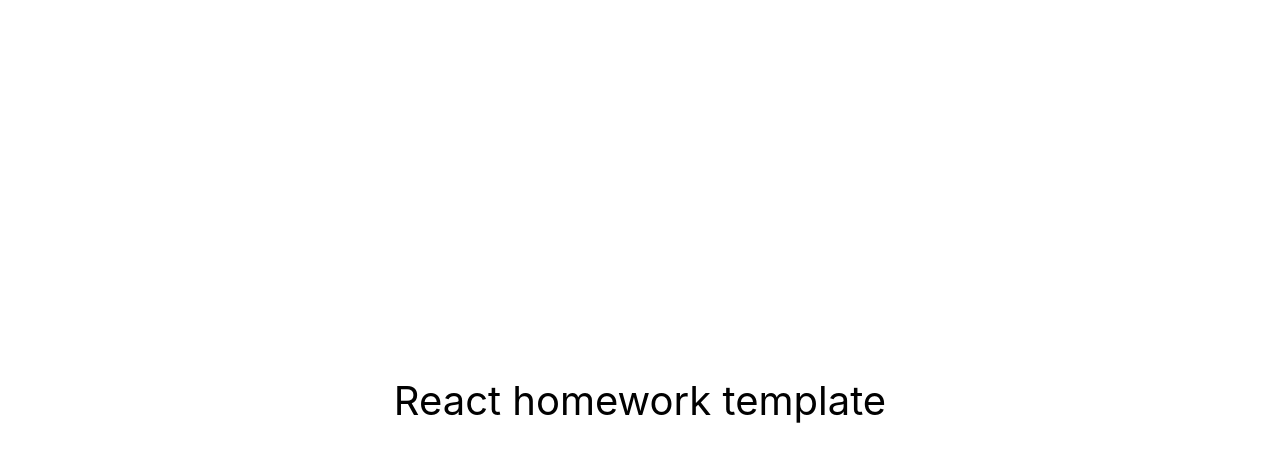
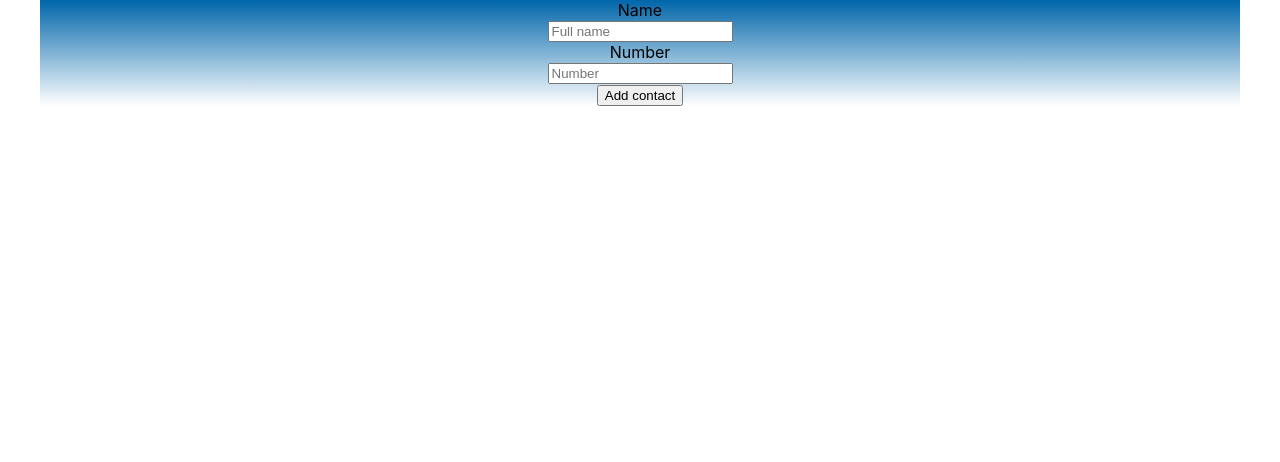
Before and after one commit to PaHomeAtHome/goit-react-hw-02-phonebook, a React (Create React App) app: page / in a window 1280 px wide. Shown: the top 462 px of the page. Built offline with nearby package versions, Linux system fonts and the light colour scheme.

Commit message:
numbers added

```diff
--- a/src/components/App.jsx
+++ b/src/components/App.jsx
@@ -1,16 +1,6 @@
+import { ContactBook } from './ContactBook/ContactBook';
+import Container from './Container/Container';
+
 export const App = () => {
-  return (
-    <div
-      style={{
-        height: '100vh',
-        display: 'flex',
-        justifyContent: 'center',
-        alignItems: 'center',
-        fontSize: 40,
-        color: '#010101'
-      }}
-    >
-      React homework template
-    </div>
-  );
+  return <Container><ContactBook /></Container>
 };
--- /dev/null
+++ b/src/components/ContactBook/ContactBook.jsx
@@ -0,0 +1,67 @@
+import { Formik, Form, Field, ErrorMessage } from 'formik';
+import * as Yup from 'yup';
+import styled from 'styled-components';
+import { nanoid } from 'nanoid'
+
+const NAME_INPUT_TITLE = "Name may contain only letters, apostrophe, dash and spaces. For example Adrian, Jacob Mercer, Charles de Batz de Castelmore d'Artagnan";
+const NAME_INPUT_PATTERN = "^[a-zA-Zа-яА-Я]+(([' -][a-zA-Zа-яА-Я ])?[a-zA-Zа-яА-Я]*)*$";
+const NUMBER_INPUT_TITLE = "Phone number must be digits and can contain spaces, dashes, parentheses and can start with +"
+
+const ErrorText = styled.p`
+  color: red;
+`;
+
+const FormError = ({ name }) => {
+  return (
+    <ErrorMessage
+      name={name}
+      render={message => <ErrorText>{message}</ErrorText>}
+    />
+  );
+};
+
+const validationSchema = Yup.object({
+  name: Yup.string().required(),
+  number: Yup.number().required(),
+});
+
+const initialValues = {
+    contacts: [],
+    name: '',
+    number: ''
+};
+
+export const ContactBook = () => {
+    const handleSubmit = (values, { resetForm }) => {
+    values.id = nanoid();
+    console.log(values);
+    resetForm();
+  };
+
+  return (
+    <Formik
+      initialValues={initialValues}
+      validationSchema={validationSchema}
+      onSubmit={handleSubmit}
+    >
+      <Form autoComplete="off">
+        <div>
+          <label htmlFor="name">Name</label>
+          <div>
+            <Field name="name" type="text" placeholder="Full name" pattern={NAME_INPUT_PATTERN} title={NAME_INPUT_TITLE} />
+            <FormError name="name" />
+          </div>
+        </div>
+        <div>
+          <label htmlFor="number">Number</label>
+          <div>
+            <Field name="number" type="tel" placeholder="Number" pattern="\+?\d{1,4}?[-.\s]?\(?\d{1,3}?\)?[-.\s]?\d{1,4}[-.\s]?\d{1,4}[-.\s]?\d{1,9}" title={NUMBER_INPUT_TITLE} />
+            <FormError name="number" />
+          </div>
+        </div>
+
+        <button type="submit">Add contact</button>
+      </Form>
+    </Formik>
+  );
+};
--- /dev/null
+++ b/src/components/Container/Container.js
@@ -0,0 +1,7 @@
+import ContainerStyle from './ContainerStyles'
+
+function Container({ children }) {
+    return <ContainerStyle>{children}</ContainerStyle>;
+}
+
+export default Container;
--- /dev/null
+++ b/src/components/Container/ContainerStyles.js
@@ -0,0 +1,11 @@
+import styled from "styled-components";
+const ContainerStyle = styled.div`
+   max-width: 1170px;
+    margin-left: auto;
+    margin-right: auto;
+    padding-left: 15px;
+    padding-right: 15px;
+    background: linear-gradient(#0066AA, white);
+    text-align: center;`
+
+export default ContainerStyle;
```
Also changed, not shown: package.json (+6 -2 lines), 1 other file (tests, documents, lock files or other folders).
